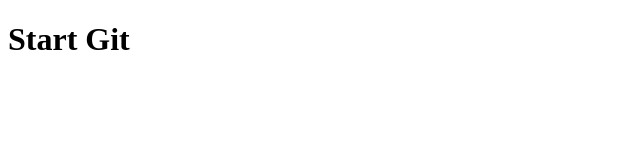
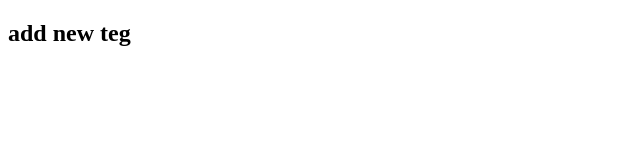
Before and after one commit to baziuk931/advanced_1, a plain HTML site: page index.html in a window 1280 px wide. Shown: the whole page, without its empty margins (0-640 px from the left). Drawn offline with Linux system fonts and the light colour scheme.

Commit message:
add new teg

```diff
--- a/index.html
+++ b/index.html
@@ -7,6 +7,7 @@
 
 </head>
 <body>
-    <h1>Start Git</h1>
+
+    <h2>add new teg</h2>
 </body>
 </html>
```
